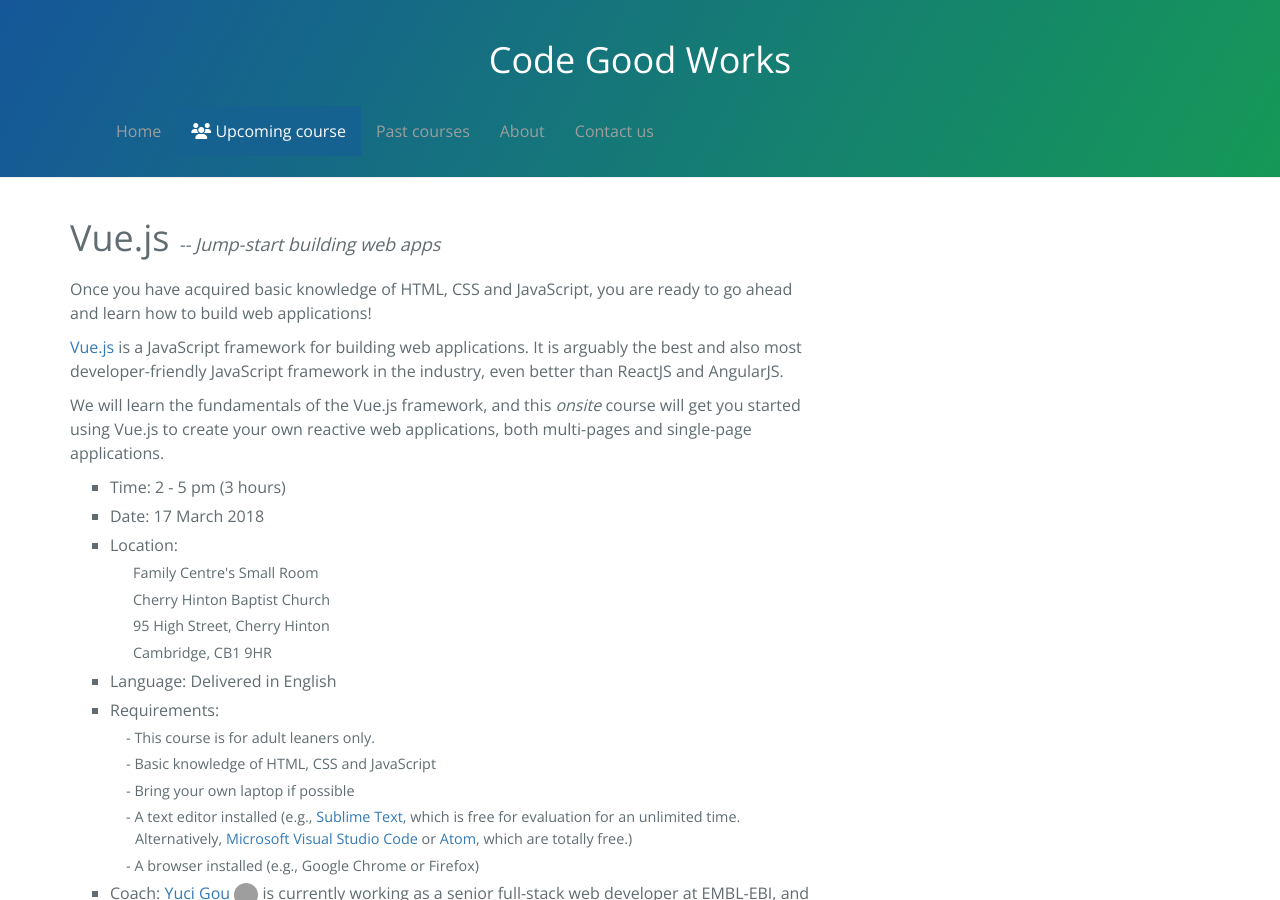
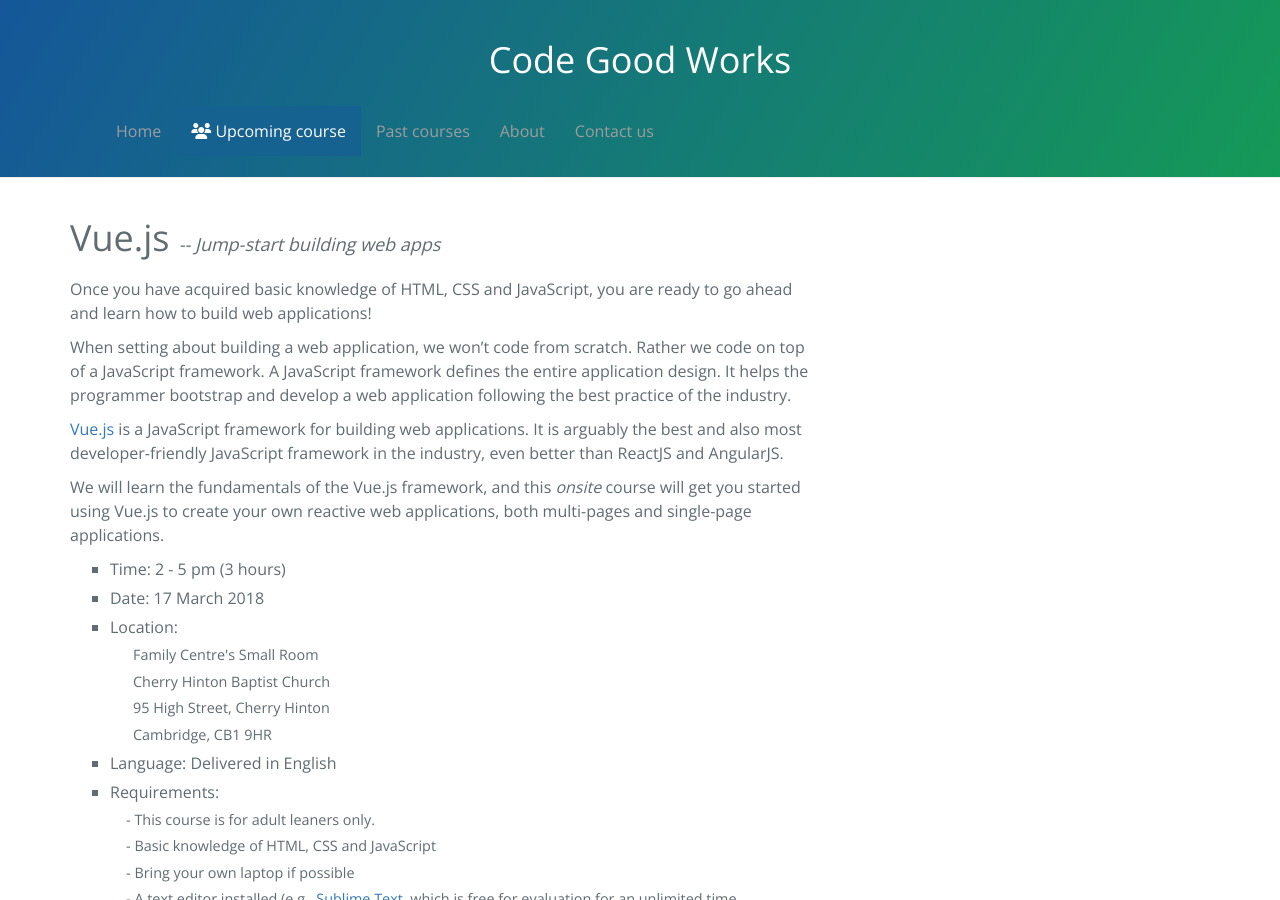
Before and after one commit to yucigou/codegoodworks, a Jekyll site: the page built from enrolment.md, in a window 1280 px wide and 900 px high. Built offline with Jekyll 4.4.1, drawn with Linux system fonts in a browser that asks for light colours; nearby versions of some CDN libraries; grey boxes are pictures that could not be loaded.

Commit message:
Update enrolment.md

```diff
--- a/enrolment.md
+++ b/enrolment.md
@@ -18,6 +18,7 @@
 </header>
 
 <p>Once you have acquired basic knowledge of HTML, CSS and JavaScript, you are ready to go ahead and learn how to build web applications!</p>
+<p>When setting about building a web application, we won’t code from scratch. Rather we code on top of a JavaScript framework. A JavaScript framework defines the entire application design. It helps the programmer bootstrap and develop a web application following the best practice of the industry.</p>
 <p><a href="https://vuejs.org/">Vue.js</a> is a JavaScript framework for building web applications. It is arguably the best and also most developer-friendly JavaScript framework in the industry, even better than ReactJS and AngularJS.</p>
 <p>We will learn the fundamentals of the Vue.js framework, and this <em>onsite</em> course will get you started using Vue.js to create your own reactive web applications, both multi-pages and single-page applications.</p>
 
```
